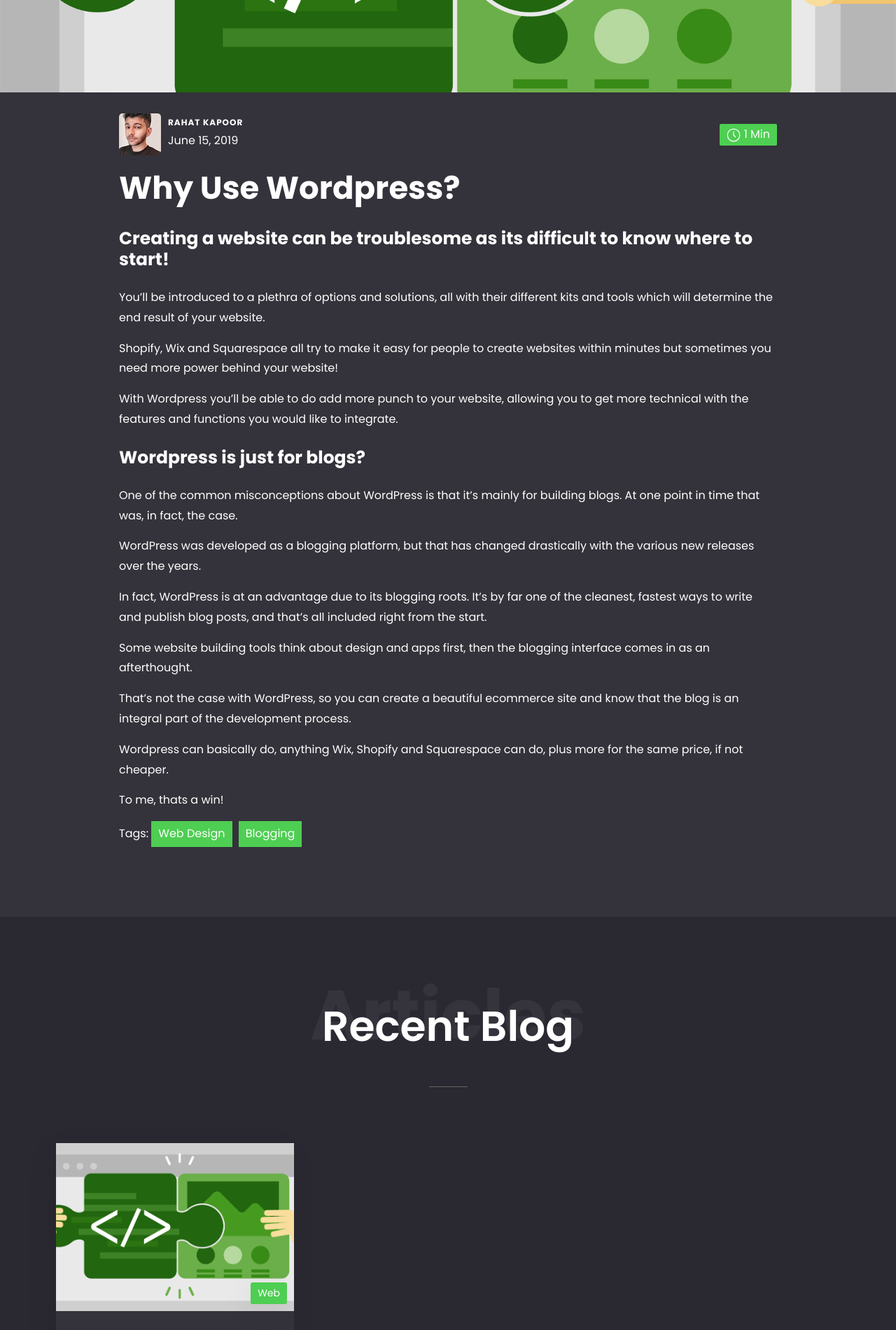
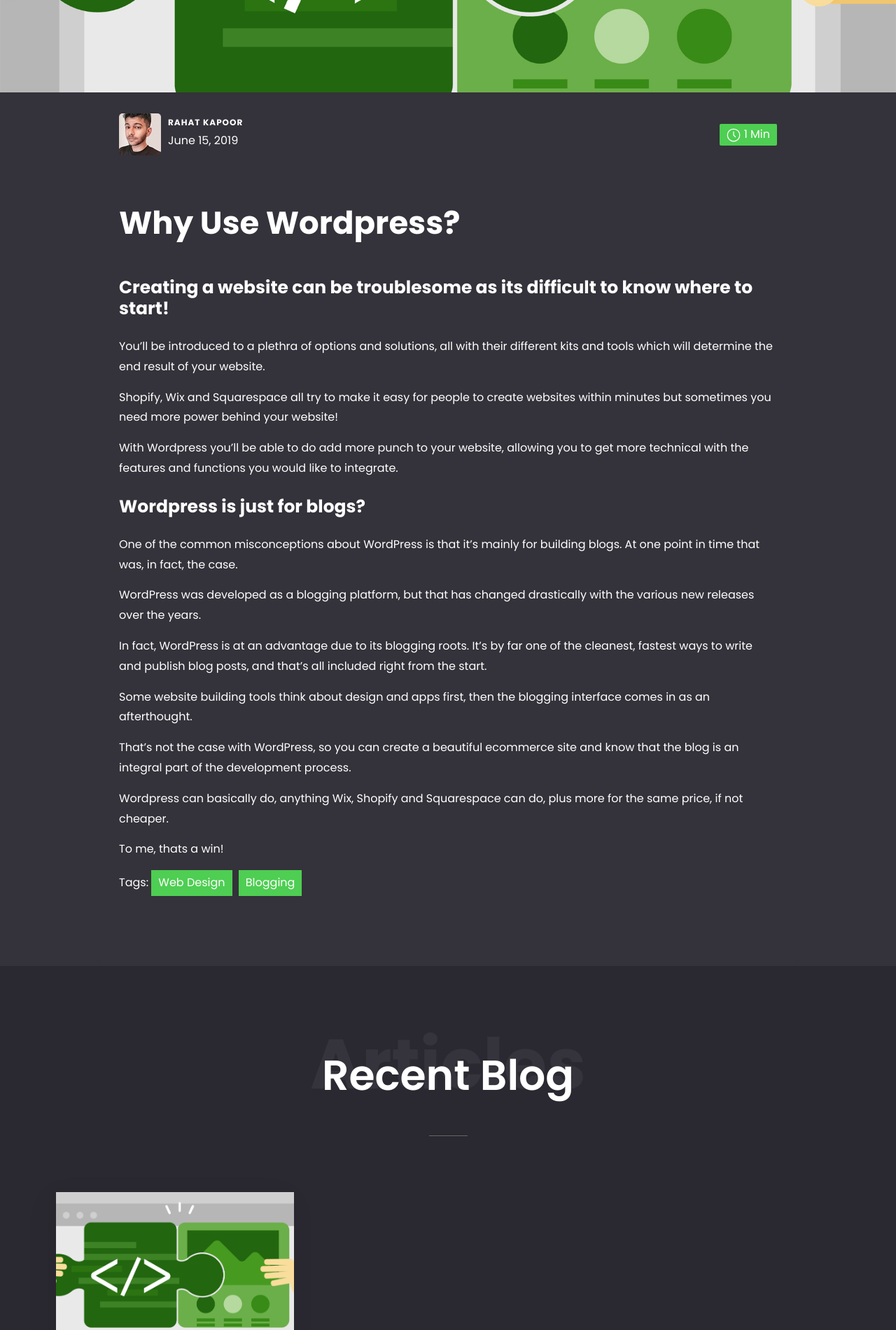
Before and after one commit to RahKapoor/Portfolio, a Jekyll site: the page built from _posts/2019-01-21-10-why-wordpress.md, in a window 1280 px wide. Shown: the part 318-2218 px from the top of the page at 70% size. Built offline with Jekyll 4.4.1, drawn with Linux system fonts in a browser that asks for light colours.

Commit message:
Update style.css

```diff
--- a/assets/css/style.css
+++ b/assets/css/style.css
@@ -94,7 +94,7 @@
 
 /*** Typography ***/
 
-.post-title { font-size: 45px; font-family: 'poppins', sans-serif !important; letter-spacing: normal; text-transform: capitalize;
+.post-title { font-size: 45px; font-family: 'poppins', sans-serif !important; letter-spacing: normal; text-transform: capitalize; margin: 50px 0px 50px 0px;
  }
 
 .blog-detail-content h2 {
@@ -1750,6 +1750,7 @@
 
 	.post-title {
 		font-size: 35px; font-family: 'poppins', sans-serif !important;
+		margin: 50px 0px 50px 0px;
 
 	}
 	.module {
```
